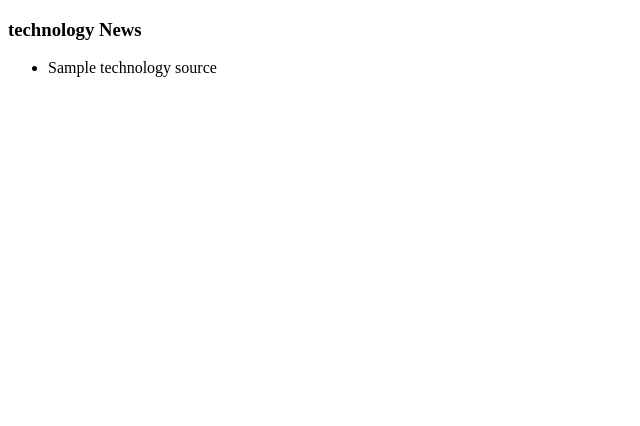
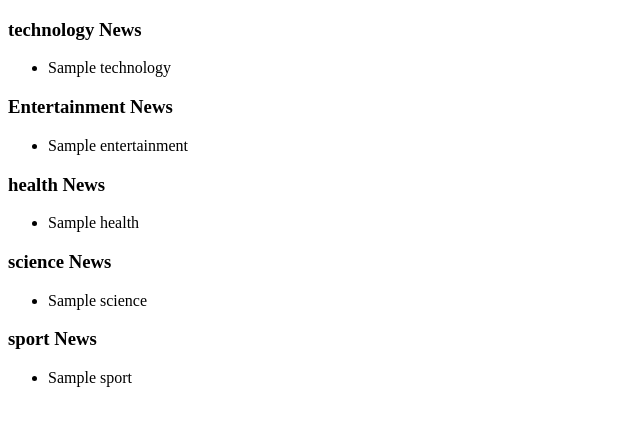
Before and after one commit to Nkurumwa/newsorgApi, a Flask app: template app/templates/index.html in a window 1280 px wide. Shown: the top 426 px of the page, without its empty margins (0-640 px from the left). Run offline with Flask 2, Linux system fonts and the light colour scheme; the template is opened without the code that fills it: most values are stand-ins (such as "Sample title", 1, 10 or a date in 2020); parts of the project's set-up code (start-up, migrations or seed data) failed here and were passed over.

Commit message:
added various categories of news

```diff
--- a/app/templates/index.html
+++ b/app/templates/index.html
@@ -13,8 +13,36 @@
         <!-- technology  section  -->
         <h3> technology News</h3>
          <ul>
-            {% for technology_source in technology_source %}
-                <li>{{ technology_source.title}}</li>
+            {% for technology in technology %}
+                <li>{{ technology.title}}</li>
+            {% endfor %}
+        </ul>
+        <!-- entertainment  section  -->
+        <h3> Entertainment News</h3>
+         <ul>
+            {% for entertainment in entertainment %}
+                <li>{{ entertainment.title}}</li>
+            {% endfor %}
+        </ul>
+        <!-- health  section  -->
+        <h3> health News</h3>
+         <ul>
+            {% for health in health %}
+                <li>{{ health.title}}</li>
+            {% endfor %}
+        </ul>
+        <!-- ssience  section  -->
+        <h3> science News</h3>
+         <ul>
+            {% for science in science %}
+                <li>{{ science.title}}</li>
+            {% endfor %}
+        </ul>
+        <!-- sports  section  -->
+        <h3> sport News</h3>
+         <ul>
+            {% for sport in sport %}
+                <li>{{ sport.title}}</li>
             {% endfor %}
         </ul>
 
```
Also changed, not shown: app/views.py (+8 -3 lines).
